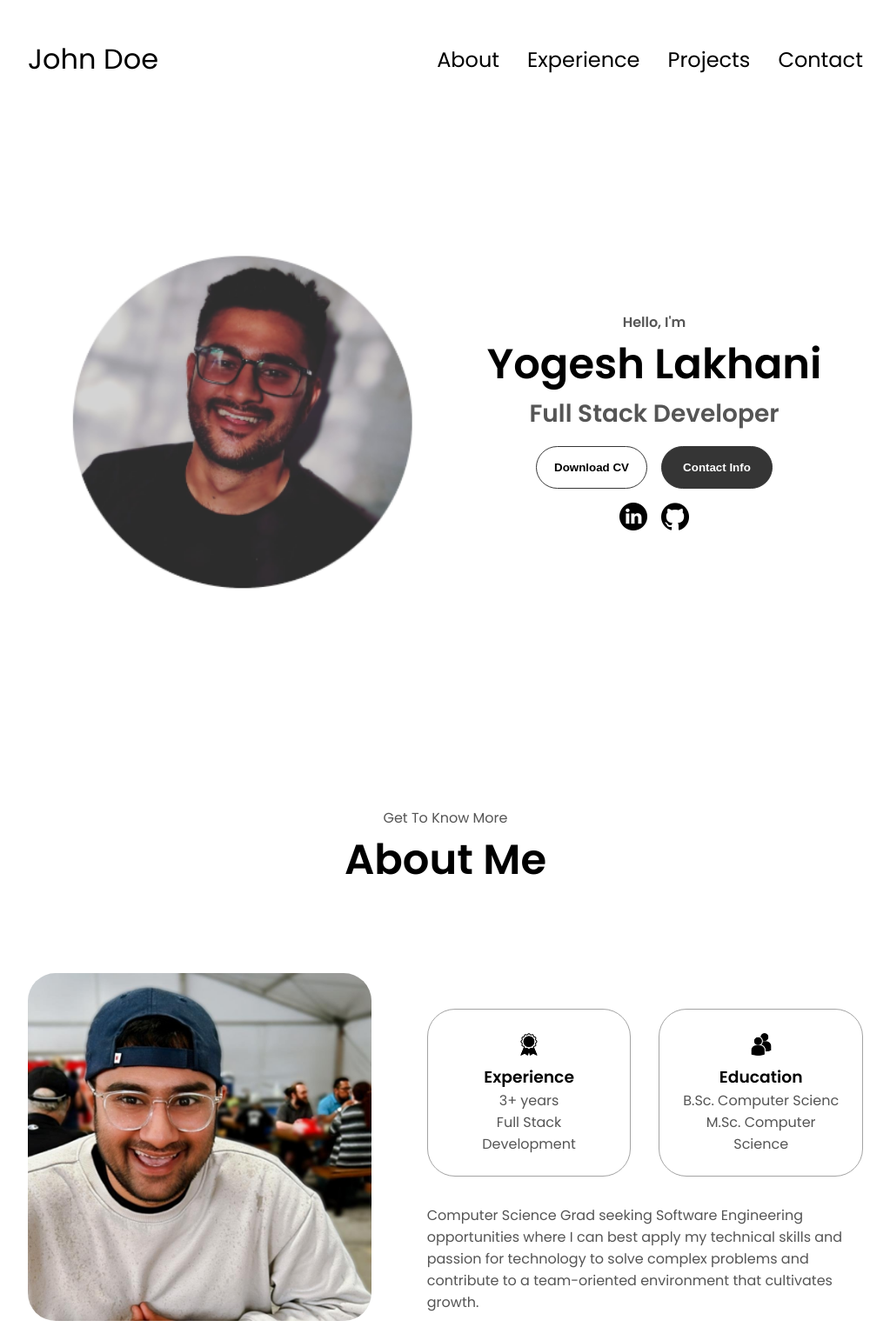
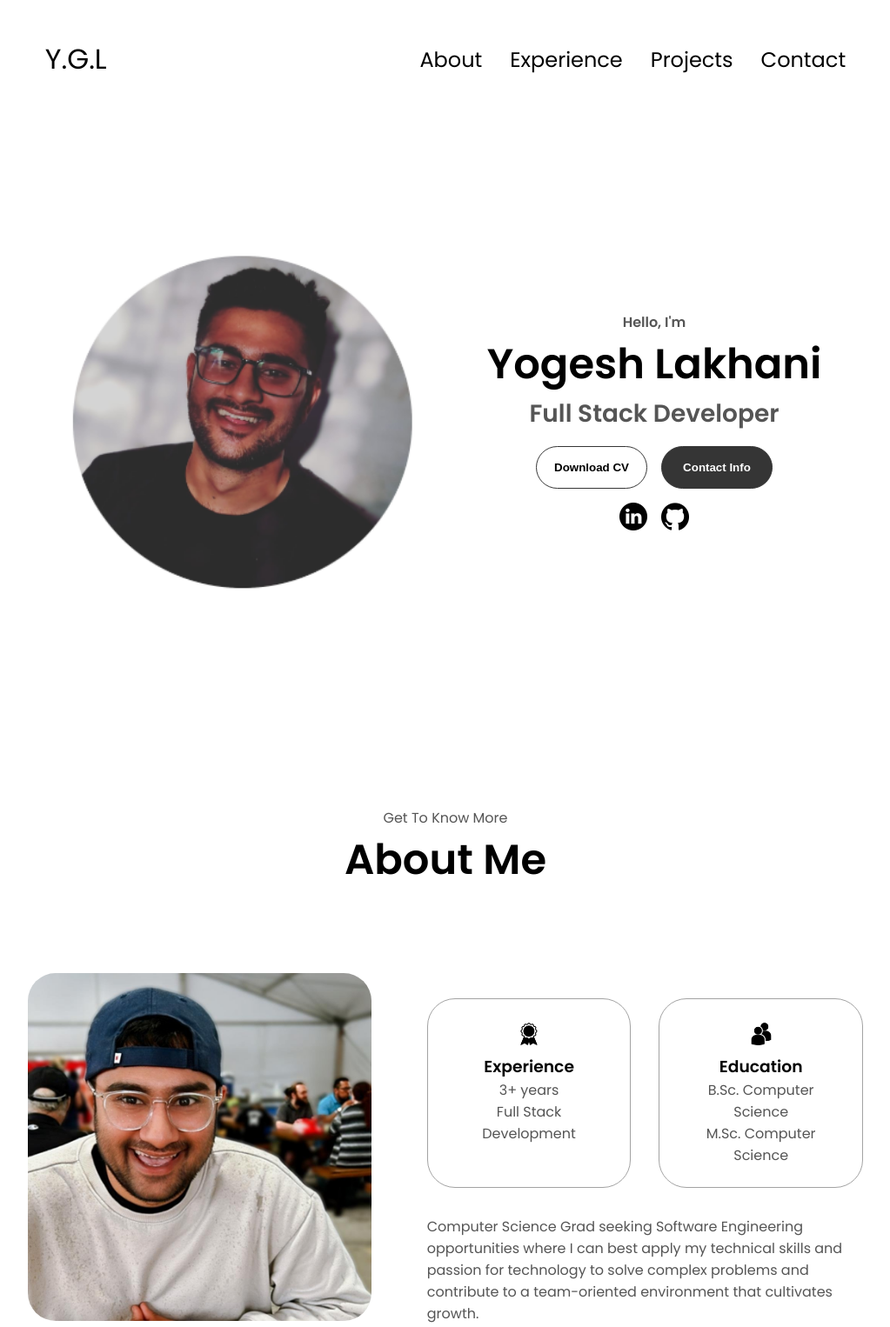
Before and after one commit to yoginoit39/yogesh.github.io, a plain HTML site: page index.html in a window 1280 px wide. Shown: the top 1526 px of the page at 87% size, without its empty margins (128-1151 px from the left). Drawn offline with Linux system fonts and the light colour scheme.

Commit message:
changes in name

```diff
--- a/index.html
+++ b/index.html
@@ -10,7 +10,7 @@
   </head>
   <body>
     <nav id="desktop-nav">
-      <div class="logo">John Doe</div>
+      <div class="logo">Y.G.L</div>
       <div>
         <ul class="nav-links">
           <li><a href="#about">About</a></li>
@@ -100,7 +100,7 @@
                 class="icon"
               />
               <h3>Education</h3>
-              <p>B.Sc. Computer Scienc<br />M.Sc. Computer Science</p>
+              <p>B.Sc. Computer Science<br />M.Sc. Computer Science</p>
             </div>
           </div>
           <div class="text-container">
```
